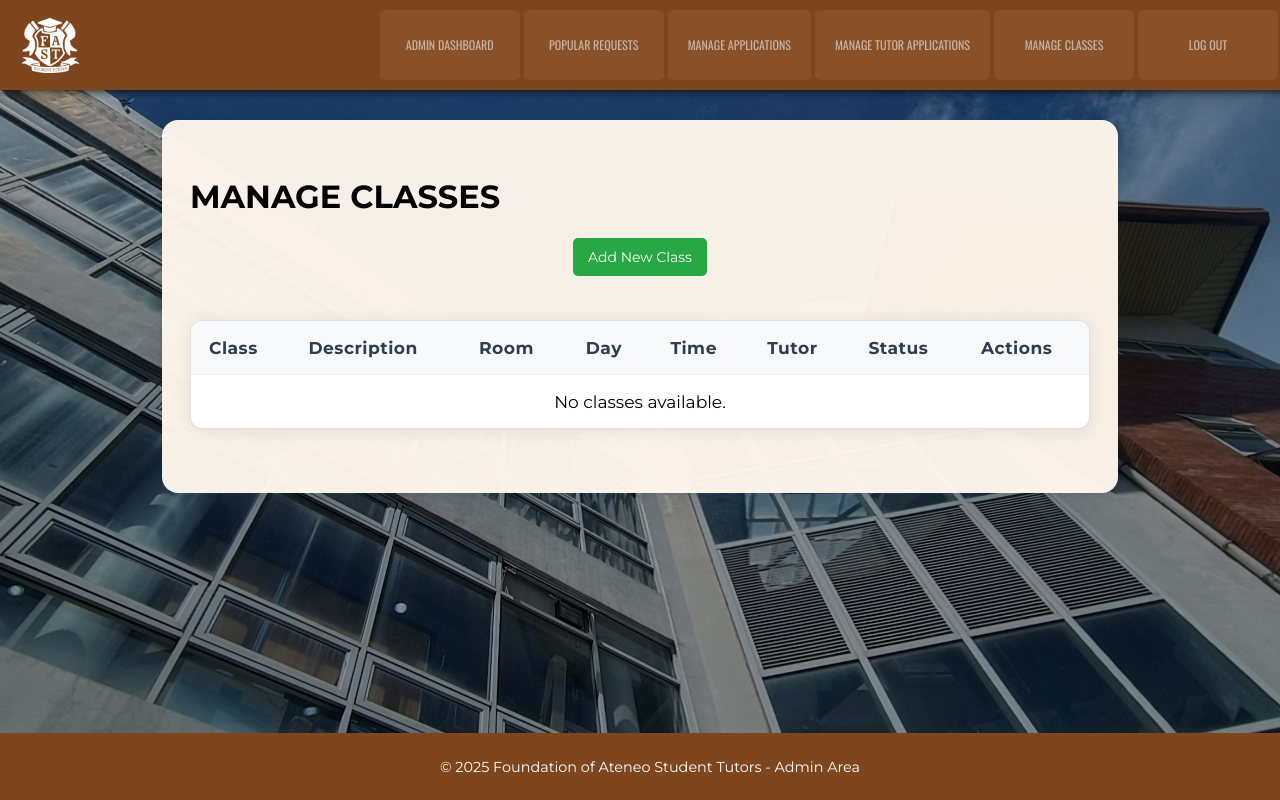
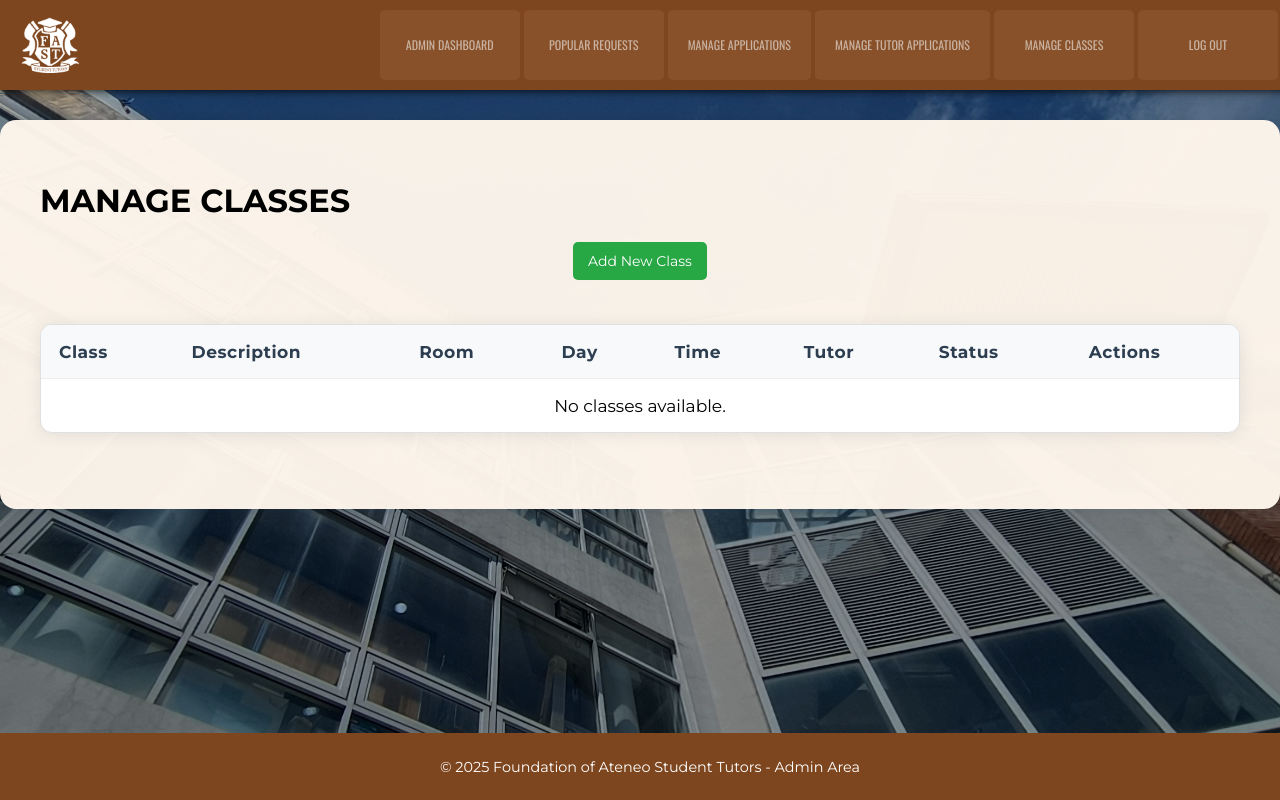
Before and after one commit to Smiling-Owl/FAST_FINAL, a PHP site: page /admin/manage_classes.php in a window 1280 px wide. Run offline with PHP 8.4, Linux system fonts and the light colour scheme; the visitor is signed in with stand-in values (Sample User, id 1); data that the repository does not hold is empty.

Commit message:
Update manage_classes.css

```diff
--- a/admin/styles/manage_classes.css
+++ b/admin/styles/manage_classes.css
@@ -112,9 +112,9 @@ body {
 /* Modern Manage Classes Table and Container Styles */
 
 .container {
-  max-width: 900px;
+  max-width: 1200px; /* Increased max-width */
   margin: 120px auto 40px auto;
-  padding: 36px 28px 28px 28px;
+  padding: 40px 40px 40px 40px; /* Increased padding for more space inside */
   background: rgba(255, 247, 237, 0.97);
   border-radius: 16px;
   box-shadow: 0 8px 32px rgba(44, 62, 80, 0.13), 0 2px 8px rgba(44, 62, 80, 0.10);
```
Lines whose indentation alone changed are shown as unchanged.
